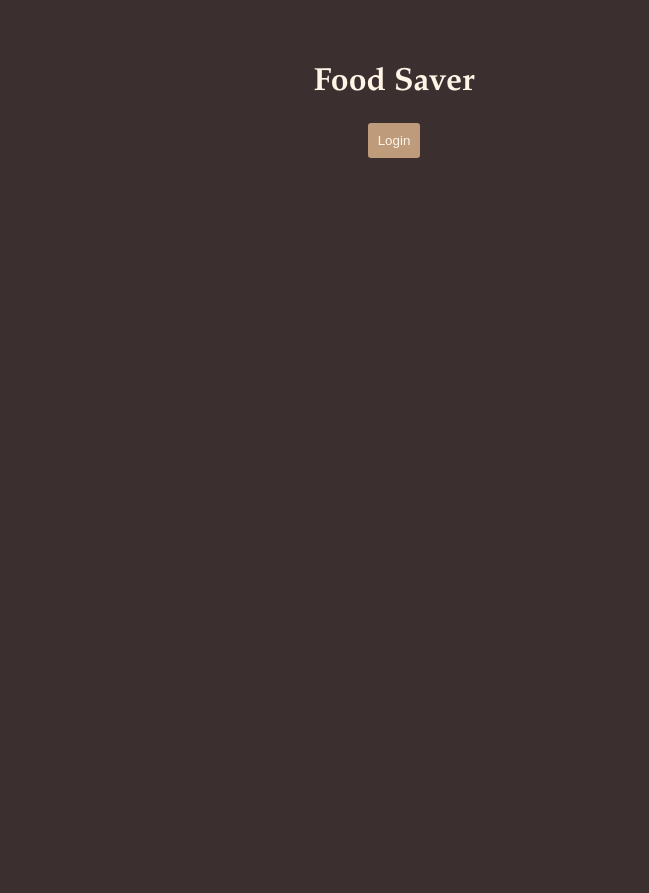
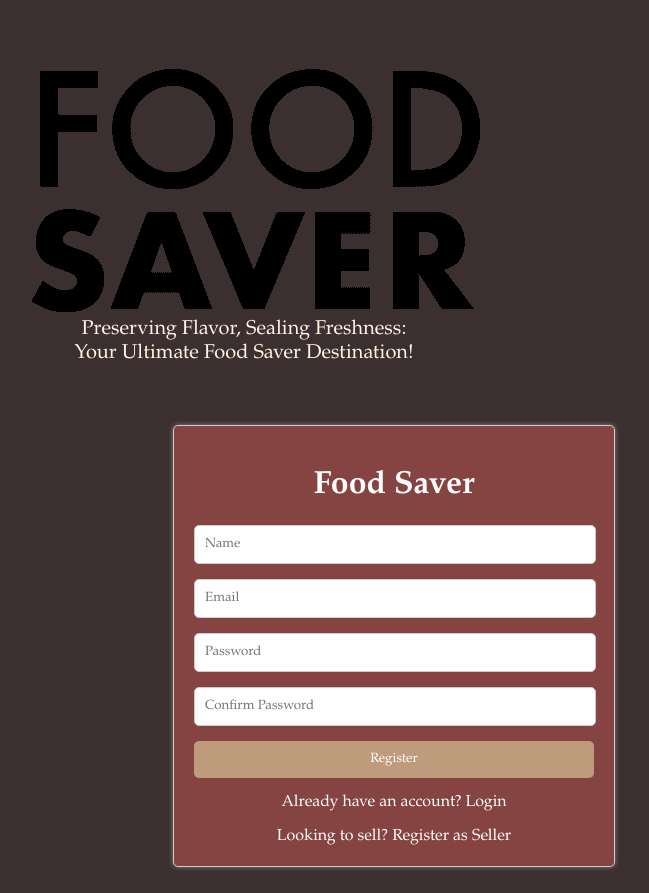
Before and after one commit to duynguyen-264/FoodSavers, a React (Create React App) app in the folder foodsaver/: page /BuyerRegistrationPage in a window 1280 px wide. Shown: the whole page, without its empty margins (246-895 px from the left). Before the commit the page ends 800 px from the top, so only its background shows below. Built offline with nearby package versions, Linux system fonts and the light colour scheme.

Commit message:
update css/register pages
fixed colors on register pages, added styling to homepage/login, fixed some links from registering

```diff
--- a/foodsaver/src/Webpages/BuyerRegistrationPage.css
+++ b/foodsaver/src/Webpages/BuyerRegistrationPage.css
@@ -0,0 +1,48 @@
+.BuyerRegistrationPage {
+    max-width: 400px;
+    margin: 0 auto;
+    padding: 20px;
+    border: 1px solid #ccc;
+    border-radius: 5px;
+    text-align: center;
+    background-color: #854442;
+    box-shadow: 0px 0px 5px #888;
+    font-family: "Garamond", Serif;
+}
+
+.BuyerRegistrationPage h1 {
+    margin-bottom: 20px;
+    color: white;
+    font-family: "Garamond", Serif;
+}
+
+.BuyerRegistrationPage input {
+    width: 95%;
+    padding: 10px;
+    margin-bottom: 15px;
+    border-radius: 5px;
+    border: 1px solid #ccc;
+    font-family: "Garamond", Serif;
+}
+
+.BuyerRegistrationPage button {
+    padding: 10px 20px;
+    border: none;
+    border-radius: 5px;
+    background-color: #be9b7b;
+    color: #fff;
+    cursor: pointer;
+    font-family: "Garamond", Serif;
+}
+
+.BuyerRegistrationPage button:hover {
+    background-color: #4b3832;
+}
+
+.BuyerRegistrationPage a {
+    display: block;
+    margin-top: 15px;
+    text-decoration: none;
+    color: #666;
+    font-family: "Garamond", Serif;
+}
--- a/foodsaver/src/Webpages/BuyerRegistrationPage.js
+++ b/foodsaver/src/Webpages/BuyerRegistrationPage.js
@@ -1,18 +1,91 @@
-import React from 'react';
+import React, { useState } from 'react';
 import { Link } from 'react-router-dom';
 import './BuyerRegistrationPage.css';
 
 function BuyerRegistrationPage() {
+    const [formData, setFormData] = useState({
+        name: '',
+        email: '',
+        password: '',
+        confirmPassword: ''
+    });
+    const [passwordError, setPasswordError] = useState('');
+
+    const handleInputChange = (e) => {
+        const { name, value } = e.target;
+        setFormData({ ...formData, [name]: value });
+    };
+
+    const validatePassword = (password) => {
+        const passwordRegex = /^(?=.*[A-Za-z])(?=.*\d)(?=.*[$@$!%*#?&])[A-Za-z\d$@$!%*#?&]{8,}$/;
+
+        if (!passwordRegex.test(password)) {
+            setPasswordError(
+                'Password must be at least 8 characters long, contain at least one number, one special character, and one letter.'
+            );
+            return false;
+        }
+        setPasswordError('');
+        return true;
+    };
+
+    const handleSubmit = (e) => {
+        e.preventDefault();
+
+
+        const isPasswordValid = validatePassword(formData.password);
+
+        if (isPasswordValid) {
+            // Need to connect formData with DB when db is done
+            console.log('Form submitted:', formData);
+        }
+    };
+
     return (
-      <>
-          <div className="BuyerRegistrationPage">
-          <h1>Food Saver</h1>
-          <Link to="/SigninPage">
-            <button>Login</button>
-          </Link>
+      <div class= "title">
+      <img src="gif.gif" alt="title"/>
+      <p>Preserving Flavor, Sealing Freshness: <br/>
+       Your Ultimate Food Saver Destination!</p>
+        <div className="BuyerRegistrationPage">
+            <h1>Food Saver</h1>
+            <form onSubmit={handleSubmit}>
+                <input
+                    type="text"
+                    name="name"
+                    placeholder="Name"
+                    value={formData.name}
+                    onChange={handleInputChange}
+                />
+                <input
+                    type="email"
+                    name="email"
+                    placeholder="Email"
+                    value={formData.email}
+                    onChange={handleInputChange}
+                />
+                <input
+                    type="password"
+                    name="password"
+                    placeholder="Password"
+                    value={formData.password}
+                    onChange={handleInputChange}
+                />
+                {passwordError && <p className="error-message">{passwordError}</p>}
+                <input
+                    type="password"
+                    name="confirmPassword"
+                    placeholder="Confirm Password"
+                    value={formData.confirmPassword}
+                    onChange={handleInputChange}
+                />
+                <button type="submit">Register</button>
+            </form>
+            <Link to="/SigninPage"  style={{ color: 'white' }}>Already have an account? Login</Link>
+            <Link to="/SellerRegistrationPage" style={{ color: 'white' }}>Looking to sell? Register as Seller</Link>
+            </div>
+
         </div>
-      </>
     );
-  }
+}
 
-  export default BuyerRegistrationPage;
+export default BuyerRegistrationPage;
--- a/foodsaver/src/Webpages/Homepage.css
+++ b/foodsaver/src/Webpages/Homepage.css
@@ -3,7 +3,7 @@ body{ /* For all pages*/
     background-color: #3c2f2f;
     font-family: "Garamond",Serif;
     text-align: center;
-    margin: 5%;
+    margin: 2%;
   }
 .container h1{
   color:#fff4e6 ;
@@ -16,6 +16,7 @@ body{ /* For all pages*/
   font-size:20px;
   position: relative;
   bottom: 40px;
+  right:150px;
 }
 .container input[type="text"] {
   width: 40%;
--- a/foodsaver/src/Webpages/Homepage.js
+++ b/foodsaver/src/Webpages/Homepage.js
@@ -6,7 +6,7 @@ function HomePage() {
   return (
 
     <div class="container">
-    <h1>Food Saver</h1>
+    <img src="gif.gif" alt="title"/>
 <p>Preserving Flavor, Sealing Freshness: <br/>
  Your Ultimate Food Saver Destination!</p>
 <input type="text" id="searchInput" placeholder="Search items..."/>
--- a/foodsaver/src/Webpages/SellerRegistrationPage.css
+++ b/foodsaver/src/Webpages/SellerRegistrationPage.css
@@ -5,19 +5,19 @@
     border: 1px solid #ccc;
     border-radius: 5px;
     text-align: center;
-    background-color: #faebd7;
+    background-color: #854442;
     box-shadow: 0px 0px 5px #888;
     font-family: "Garamond", Serif;
 }
 
 .SellerRegistrationPage h1 {
     margin-bottom: 20px;
-    color: #cc9966;
+    color: white;
     font-family: "Garamond", Serif;
 }
 
 .SellerRegistrationPage input {
-    width: 100%;
+    width: 95%;
     padding: 10px;
     margin-bottom: 15px;
     border-radius: 5px;
@@ -29,14 +29,14 @@
     padding: 10px 20px;
     border: none;
     border-radius: 5px;
-    background-color: #d9e7c1;
+    background-color: #be9b7b;
     color: #fff;
     cursor: pointer;
     font-family: "Garamond", Serif;
 }
 
 .SellerRegistrationPage button:hover {
-    background-color: #c1cdc1;
+    background-color: #4b3832;
 }
 
 .SellerRegistrationPage a {
@@ -46,3 +46,11 @@
     color: #666;
     font-family: "Garamond", Serif;
 }
+.title p{
+    color:#fff4e6 ;
+    font-family: "Garamond",Serif;
+    font-size:20px;
+    position: relative;
+    bottom: 40px;
+    right:150px;
+  }
--- a/foodsaver/src/Webpages/SellerRegistrationPage.js
+++ b/foodsaver/src/Webpages/SellerRegistrationPage.js
@@ -42,6 +42,22 @@ function SellerRegistrationPage() {
     };
 
     return (
+
+        <div class= "title">
+        <img src="gif.gif" alt="title"/>
+        <p>Preserving Flavor, Sealing Freshness: <br/>
+         Your Ultimate Food Saver Destination!</p>
+         <div class="image-container">
+    <a href="dairy.html"><img class="scrolling-image" src="dairy.jpg" height="200" width="250"/></a>
+    <a href="premade.html"><img class="scrolling-image" src="premade.jpg" height="200" width="250"/></a>
+    <a href="grain.html"><img class="scrolling-image" src="grain.jpg"  height="200" width="250"/></a>
+    <a href="fruits.html"><img class="scrolling-image" src="fruits.jpg" height="200" width="250"/></a>
+    <a href="veg.html"><img class="scrolling-image" src="veg.jpg"  height="200" width="250"/></a>
+    <a href="can.html"><img class="scrolling-image" src="can.jpg" height="200" width="250"/></a>
+    <a href="seafood.html"><img class="scrolling-image" src="seafood.jpg" height="200" width="250"/></a>
+    <a href="meat.html"><img class="scrolling-image" src="meat.jpg" height="200" width="250"/></a>
+    <a href="bev.html"><img class="scrolling-image" src="bev.jpg" height="200" width="250"/></a>
+    </div>
         <div className="SellerRegistrationPage">
             <h1>Food Saver</h1>
             <form onSubmit={handleSubmit}>
@@ -76,8 +92,10 @@ function SellerRegistrationPage() {
                 />
                 <button type="submit">Register</button>
             </form>
-            <Link to="/SigninPage">Already have an account? Login</Link>
+            <Link to="/SigninPage" style={{ color: 'white' }}>Already have an account? Login</Link>
         </div>
+         </div>
+
     );
 }
 
--- a/foodsaver/src/Webpages/SigninPage.css
+++ b/foodsaver/src/Webpages/SigninPage.css
@@ -20,8 +20,14 @@
     text-align: center;
     box-shadow: 0px 0px 5px #888;
   }
-
-
+  .SigninPage p{
+    color:#fff4e6 ;
+    font-family: "Garamond",Serif;
+    font-size:20px;
+    position: relative;
+    bottom: 40px;
+    right:150px;
+  }
   #loginForm, form {
     display: flex;
     flex-direction: column;
@@ -39,14 +45,20 @@
   }
 
   #loginForm, button {
-    background-color:#be9b7b  ;
+    background-color:#854442  ;
     color: #fff4e6;
     padding: 10px;
     border: none;
     border-radius: 3px;
     cursor: pointer;
   }
+.SigninPage button {
+    background-color: #be9b7b;
+  }
+  #loginForm button:hover {
+    background-color:#4b3832  ;
 
+  }
   #message {
     color: red;
   }
--- a/foodsaver/src/Webpages/SigninPage.js
+++ b/foodsaver/src/Webpages/SigninPage.js
@@ -5,8 +5,23 @@ import './SigninPage.css';
 function SigninPage() {
   return (
   <body>
+
     <div class= "SigninPage">
-      <h1>Food Saver Login</h1>
+      <img src="gif.gif" alt="title"/>
+<p>Preserving Flavor, Sealing Freshness: <br/>
+ Your Ultimate Food Saver Destination!</p>
+ <div class="image-container">
+    <a href="dairy.html"><img class="scrolling-image" src="dairy.jpg" height="200" width="250"/></a>
+    <a href="premade.html"><img class="scrolling-image" src="premade.jpg" height="200" width="250"/></a>
+    <a href="grain.html"><img class="scrolling-image" src="grain.jpg"  height="200" width="250"/></a>
+    <a href="fruits.html"><img class="scrolling-image" src="fruits.jpg" height="200" width="250"/></a>
+    <a href="veg.html"><img class="scrolling-image" src="veg.jpg"  height="200" width="250"/></a>
+    <a href="can.html"><img class="scrolling-image" src="can.jpg" height="200" width="250"/></a>
+    <a href="seafood.html"><img class="scrolling-image" src="seafood.jpg" height="200" width="250"/></a>
+    <a href="meat.html"><img class="scrolling-image" src="meat.jpg" height="200" width="250"/></a>
+    <a href="bev.html"><img class="scrolling-image" src="bev.jpg" height="200" width="250"/></a>
+    </div>
+      <div class= "bar">
       <Link to="/BuyerRegistrationPage">
         <button>Register as Buyer</button>
       </Link>
@@ -16,7 +31,7 @@ function SigninPage() {
       <Link to="/">
         <button>Explore Food Saver</button>
       </Link>
-
+  </div>
       <div class="SigninContainer">
 
         <h1>Login</h1>
```
Also changed, not shown: foodsaver/public/gif.gif (added).
